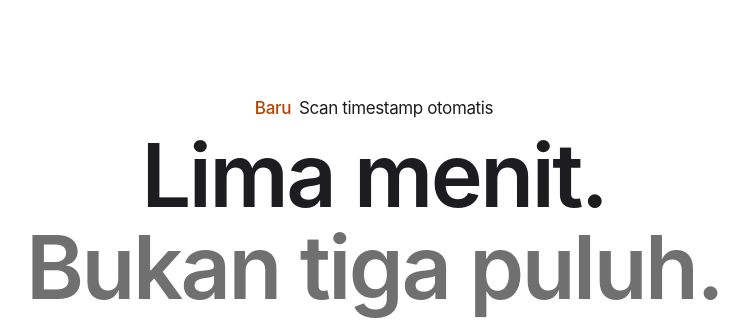
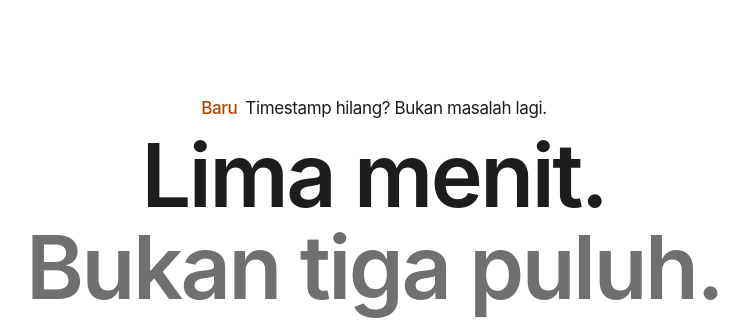
Before and after one commit to rivaldianggarapurwadi-gif/lhp-web-6, a Flask app: page /login in a window 1280 px wide. Shown: the part 52-374 px from the top of the page, without its empty margins (266-1015 px from the left). Run offline with Flask 3, Linux system fonts and the light colour scheme.

Commit message:
Promote the new timestamp-overlay feature in the hero eyebrow badge
Replaces the old "Scan timestamp otomatis" callout with one for the
newer "add a timestamp to photos that don't have one" feature.

Co-Authored-By: Claude Sonnet 5 <noreply@anthropic.com>

```diff
--- a/templates/login.html
+++ b/templates/login.html
@@ -189,7 +189,7 @@
 <!-- ══ Hero ══ -->
 <section class="hero">
   <div class="hero-inner">
-    <p class="eyebrow"><span class="new">Baru</span>Scan timestamp otomatis</p>
+    <p class="eyebrow"><span class="new">Baru</span>Timestamp hilang? Bukan masalah lagi.</p>
     <h1>Lima menit.<br><span class="quiet">Bukan tiga puluh.</span></h1>
     <p class="hero-sub">Buat dokumen LHP Kegiatan Positif tanpa membuka Word, tanpa mengetik tanggal, tanpa mencari data komando.</p>
     <div class="cta-row">
```
